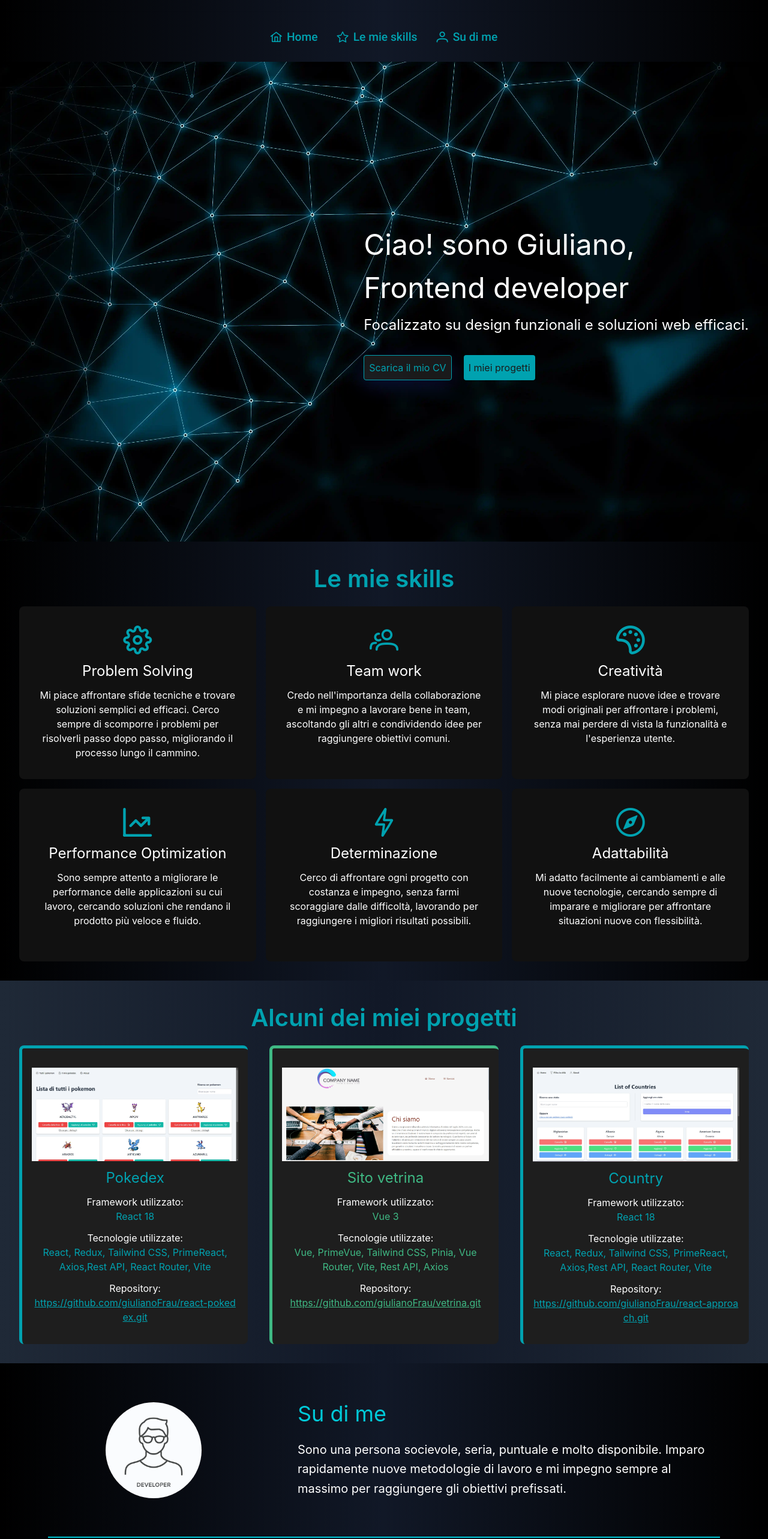
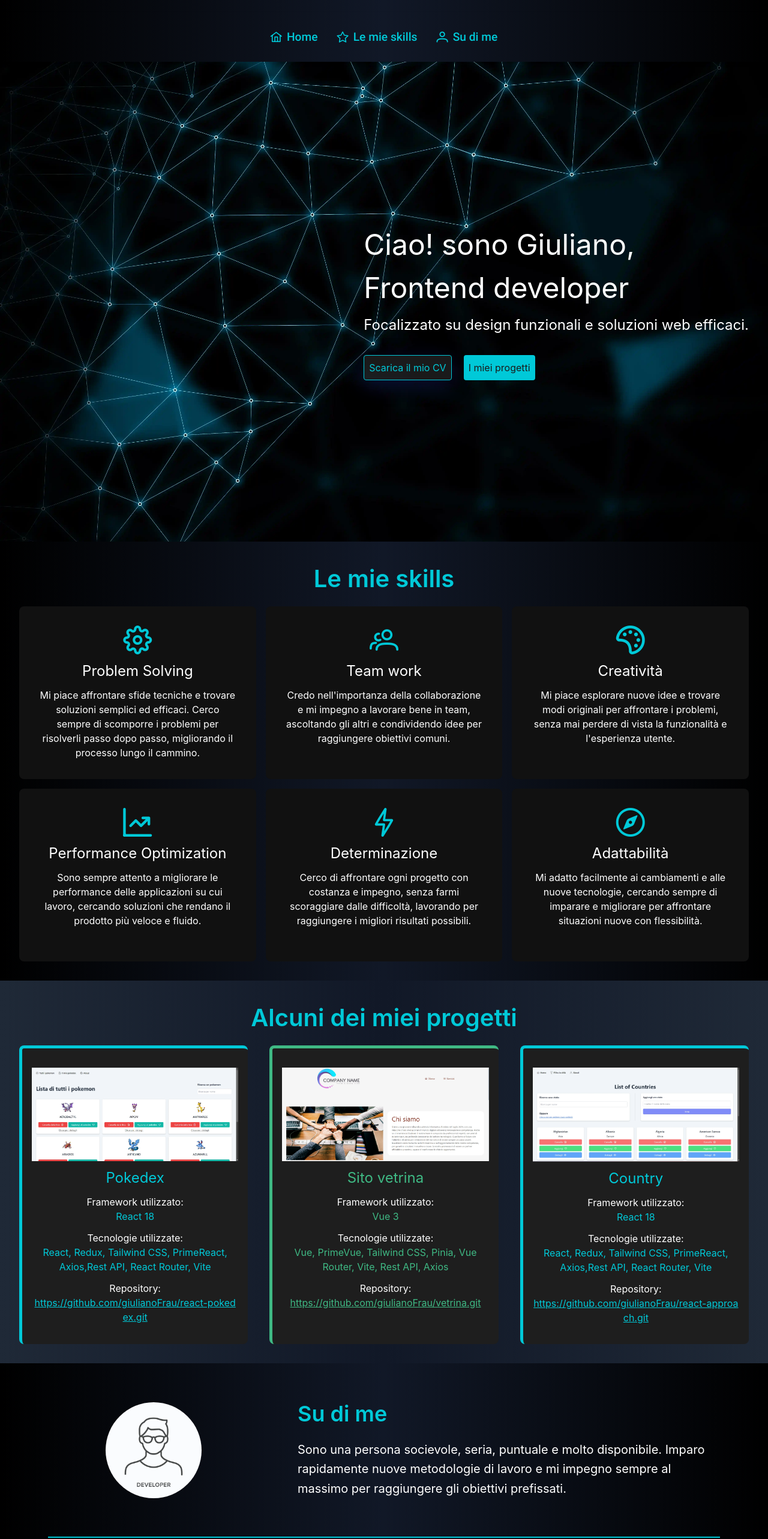
Before and after one commit to giulianoFrau/giuliano-web-site, a React (Vite) app: page / in a window 1280 px wide. Shown: the top 2566 px of the page at 60% size. Built offline with nearby package versions, Linux system fonts and the light colour scheme.

Commit message:
refact code

```diff
--- a/src/assets/style/Sito.scss
+++ b/src/assets/style/Sito.scss
@@ -11,7 +11,7 @@
 }
 
 .app__info {
-  background-color: #00a2b0;
+  background-color: #00c9d8;
 }
 .app__skills {
   background-color: #1e1e1e;
@@ -27,8 +27,8 @@
   .project-card {
     background-color: #1e1e1e;
     &-React {
-      border-left: 5px solid #00a2b0;
-      border-top: 5px solid #00a2b0;
+      border-left: 5px solid #00c9d8;
+      border-top: 5px solid #00c9d8;
     }
     &-Vue {
       border-left: 5px solid #3fb984;
@@ -60,8 +60,8 @@
 }
 
 .btn-primary {
-  background-color: #00a2b0;
-  border-color: #00a2b0;
+  background-color: #00c9d8;
+  border-color: #00c9d8;
   transition: all 0.3s ease;
   &:hover {
     transform: scale(1.1);
@@ -70,14 +70,14 @@
 }
 
 .btn-primary-outline {
-  color: #00a2b0;
-  border: 1px solid #00a2b0;
+  color: #00c9d8;
+  border: 1px solid #00c9d8;
   transition: all 0.3s ease;
   background: rgba(255, 255, 255, 0.1);
   box-shadow: 0 8px 32px 0 rgba(31, 38, 135, 0.37);
   backdrop-filter: blur(7.5px);
   -webkit-backdrop-filter: blur(7.5px);
-  border: 1px solid #00a2b0;
+  border: 1px solid #00c9d8;
   &:hover {
     transform: scale(1.1);
     transition: all 0.3s ease;
@@ -85,7 +85,7 @@
 }
 
 .text-primary {
-  color: #00a2b0;
+  color: #00c9d8;
 }
 
 .text-vue {
--- a/src/components/AppInfo.jsx
+++ b/src/components/AppInfo.jsx
@@ -21,7 +21,7 @@ const AppInfo = () => {
         </div>
         {/* Intro Text */}
         <div className="lg:w-2/3 text-center lg:text-left space-y-6">
-          <h2 className="text-4xl  text-[#00C9D8] ">Su di me</h2>
+          <h2 className="text-4xl font-semibold  text-[#00C9D8] ">Su di me</h2>
           <p className="text-xl leading-relaxed text-white">
             Sono una persona socievole, seria, puntuale e molto disponibile.
             Imparo rapidamente nuove metodologie di lavoro e mi impegno sempre
--- a/src/index.css
+++ b/src/index.css
@@ -27,11 +27,11 @@ td:first-child {
   padding-left: 0;
 }
 .p-menuitem-link span {
-  color: #00a2b0 !important;
+  color: #00c9d8 !important;
 }
 a {
   font-weight: 500;
-  color: #00a2b0;
+  color: #00c9d8;
   text-decoration: inherit;
 }
 
@@ -40,13 +40,13 @@ a {
 }
 
 a:hover {
-  color: #00a2b0;
+  color: #00c9d8;
 }
 
 h1 {
   font-size: 2.5rem;
   font-weight: 600;
-  color: #00a2b0;
+  color: #00c9d8;
   margin-bottom: 1rem;
 }
 
```
